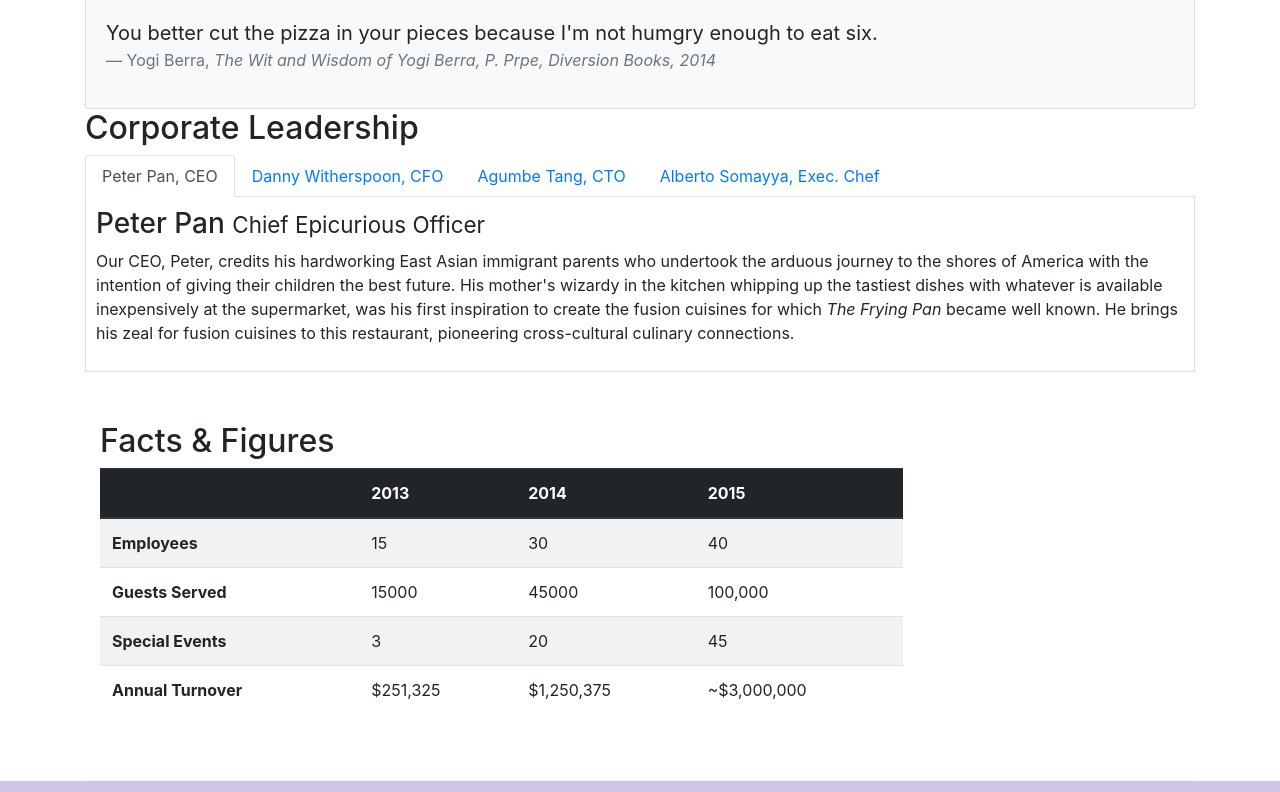
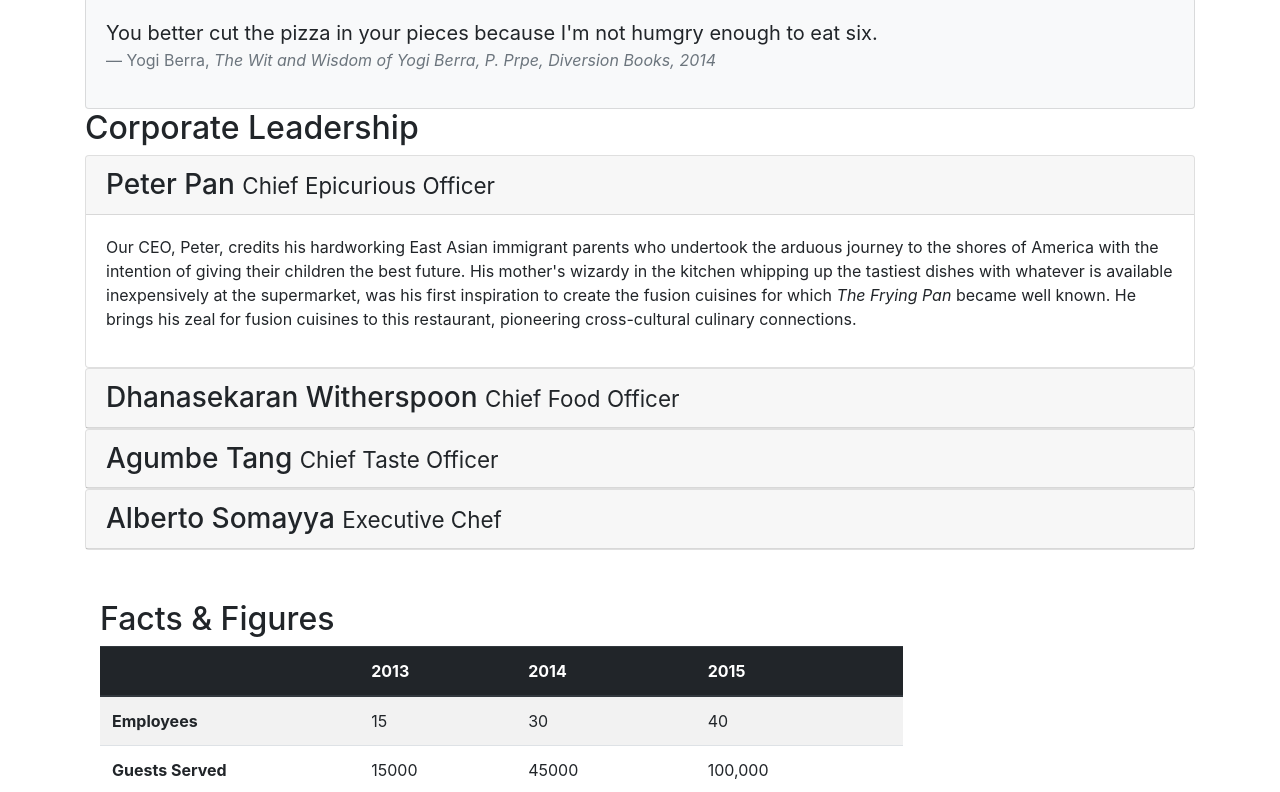
Before and after one commit to tushant1037/Bootstrap-Coursera, a website: page aboutus.html in a window 1280 px wide. Shown: the part 762-1554 px from the top of the page. Drawn offline with nearby package versions, Linux system fonts and the light colour scheme.

Commit message:
accordions

```diff
--- a/aboutus.html
+++ b/aboutus.html
@@ -102,46 +102,68 @@
             <div class="col-12">
                 <h2>Corporate Leadership</h2>
 
-                <ul class="nav nav-tabs">
-                    <li class="nav-item">
-                      <a class="nav-link active" href="#peter"
-                        role="tab" data-toggle="tab">Peter Pan, CEO</a>
-                    </li>
-                    <li class="nav-item">
-                      <a class="nav-link" href="#danny" role="tab"
-                        data-toggle="tab">Danny Witherspoon, CFO</a>
-                    </li>
-                    <li class="nav-item">
-                      <a class="nav-link" href="#agumbe"role="tab"
-                        data-toggle="tab">Agumbe Tang, CTO</a>
-                    </li>
-                    <li class="nav-item">
-                      <a class="nav-link" href="#alberto" role="tab"
-                        data-toggle="tab">Alberto Somayya, Exec. Chef</a>
-                    </li>
-                </ul>
-
-                <div class="tab-content">
-            <div role="tabpanel" class="tab-pane fade show active" id="peter">
-                <h3>Peter Pan <small>Chief Epicurious Officer</small></h3>
-                <p class="d-none d-sm-block">Our CEO, Peter, credits his hardworking East Asian immigrant parents who undertook the arduous journey to the shores of America with the intention of giving their children the best future. His mother's wizardy in the kitchen whipping up the tastiest dishes with whatever is available inexpensively at the supermarket, was his first inspiration to create the fusion cuisines for which <em>The Frying Pan</em> became well known. He brings his zeal for fusion cuisines to this restaurant, pioneering cross-cultural culinary connections.</p>
+        <div class="accordion">
+            <div class="card">
+                <div class="card-header" role="tab" id="peterhead">
+                    <h3 class="mb-0">
+                        <a data-toggle="collapse" data-target="#peter">
+                            Peter Pan <small>Chief Epicurious Officer</small>
+                        </a>
+                    </h3>
+                </div>
+            <div role="tabpanel" class="collapse show" id="peter" data-parent="#accordion">
+                <div class="card-body">
+                    <p class="d-none d-sm-block">Our CEO, Peter, credits his hardworking East Asian immigrant parents who undertook the arduous journey to the shores of America with the intention of giving their children the best future. His mother's wizardy in the kitchen whipping up the tastiest dishes with whatever is available inexpensively at the supermarket, was his first inspiration to create the fusion cuisines for which <em>The Frying Pan</em> became well known. He brings his zeal for fusion cuisines to this restaurant, pioneering cross-cultural culinary connections.</p>
+                </div>
+            </div>
             </div>
 
-            <div role="tabpanel" class="tab-pane fade" id="danny">
-                <h3>Dhanasekaran Witherspoon <small>Chief Food Officer</small></h3>
-                <p class="d-none d-sm-block">Our CFO, Danny, as he is affectionately referred to by his colleagues, comes from a long established family tradition in farming and produce. His experiences growing up on a farm in the Australian outback gave him great appreciation for varieties of food sources. As he puts it in his own words, <em>Everything that runs, wins, and everything that stays, pays!</em></p>
+            <div class="card">
+                <div class="card-header" role="tab" id="dannyhead">
+                    <h3 class="mb-0">
+                        <a data-toggle="collapse" data-target="#danny">
+                            Dhanasekaran Witherspoon <small>Chief Food Officer</small>
+                        </a>
+                    </h3>
+                </div>
+            <div class="collapse" id="danny" data-parent="#accordion">
+                <div class="card-body">
+                    <p class="d-none d-sm-block">Our CFO, Danny, as he is affectionately referred to by his colleagues, comes from a long established family tradition in farming and produce. His experiences growing up on a farm in the Australian outback gave him great appreciation for varieties of food sources. As he puts it in his own words, <em>Everything that runs, wins, and everything that stays, pays!</em></p>
+                </div>
+            </div>
             </div>
 
-            <div role="tabpanel" class="tab-pane fade" id="agumbe">
-                <h3>Agumbe Tang <small>Chief Taste Officer</small></h3>
-                <p class="d-none d-sm-block">Blessed with the most discerning gustatory sense, Agumbe, our CTO, personally ensures that every dish that we serve meets his exacting tastes. Our chefs dread the tongue lashing that ensues if their dish does not meet his exacting standards. He lives by his motto, <em>You click only if you survive my lick.</em></p>
+            <div class="card">
+                <div class="card-header" role="tab" id="agumbehead">
+                    <h3 class="mb-0">
+                        <a data-toggle="collapse" data-target="#agumbe">
+                            Agumbe Tang <small>Chief Taste Officer</small>
+                        </a>
+                    </h3>
+                </div>
+            <div class="collapse" id="agumbe" data-parent="#accordion">
+                <div class="card-body">
+                    <p class="d-none d-sm-block">Blessed with the most discerning gustatory sense, Agumbe, our CTO, personally ensures that every dish that we serve meets his exacting tastes. Our chefs dread the tongue lashing that ensues if their dish does not meet his exacting standards. He lives by his motto, <em>You click only if you survive my lick.</em></p>
+                </div>
+            </div>
             </div>
 
-            <div role="tabpanel" class="tab-pane fade" id="alberto">
-                <h3>Alberto Somayya <small>Executive Chef</small></h3>
-                <p class="d-none d-sm-block">Award winning three-star Michelin chef with wide International experience having worked closely with whos-who in the culinary world, he specializes in creating mouthwatering Indo-Italian fusion experiences. He says, <em>Put together the cuisines from the two craziest cultures, and you get a winning hit! Amma Mia!</em></p>
+            <div class="card">
+                <div class="card-header" role="tab" id="albertohead">
+                    <h3 class="mb-0">
+                        <a data-toggle="collapse" data-target="#alberto">
+                            Alberto Somayya <small>Executive Chef</small>
+                        </a>
+                    </h3>
+                </div>
+            <div class="collapse" id="alberto" data-parent="#accordion">
+                <div class="card-body">
+                    <p class="d-none d-sm-block">Award winning three-star Michelin chef with wide International experience having worked closely with whos-who in the culinary world, he specializes in creating mouthwatering Indo-Italian fusion experiences. He says, <em>Put together the cuisines from the two craziest cultures, and you get a winning hit! Amma Mia!</em></p>
+                </div>
             </div>
-                </div>
+            </div>
+
+            </div>
 
             </div>
        </div>
```
